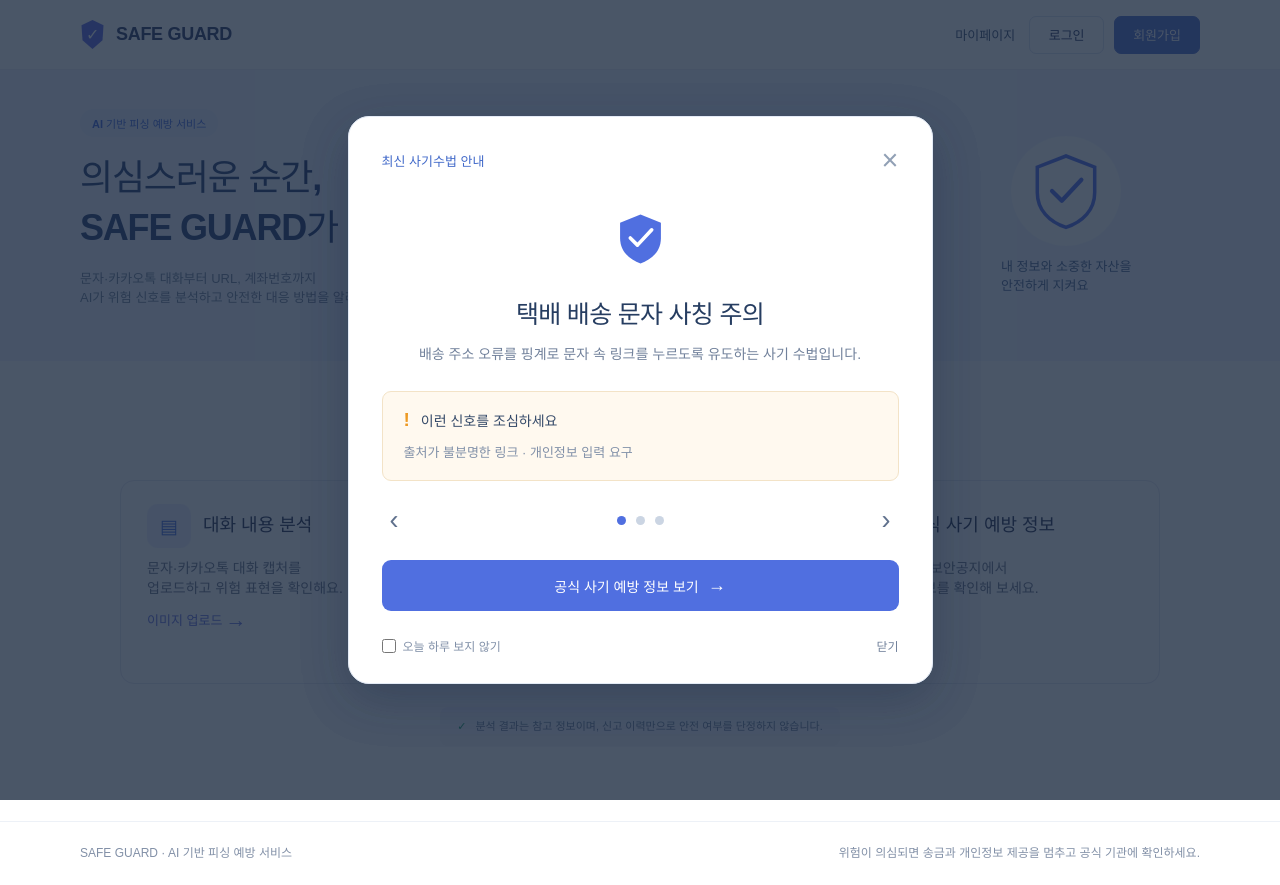
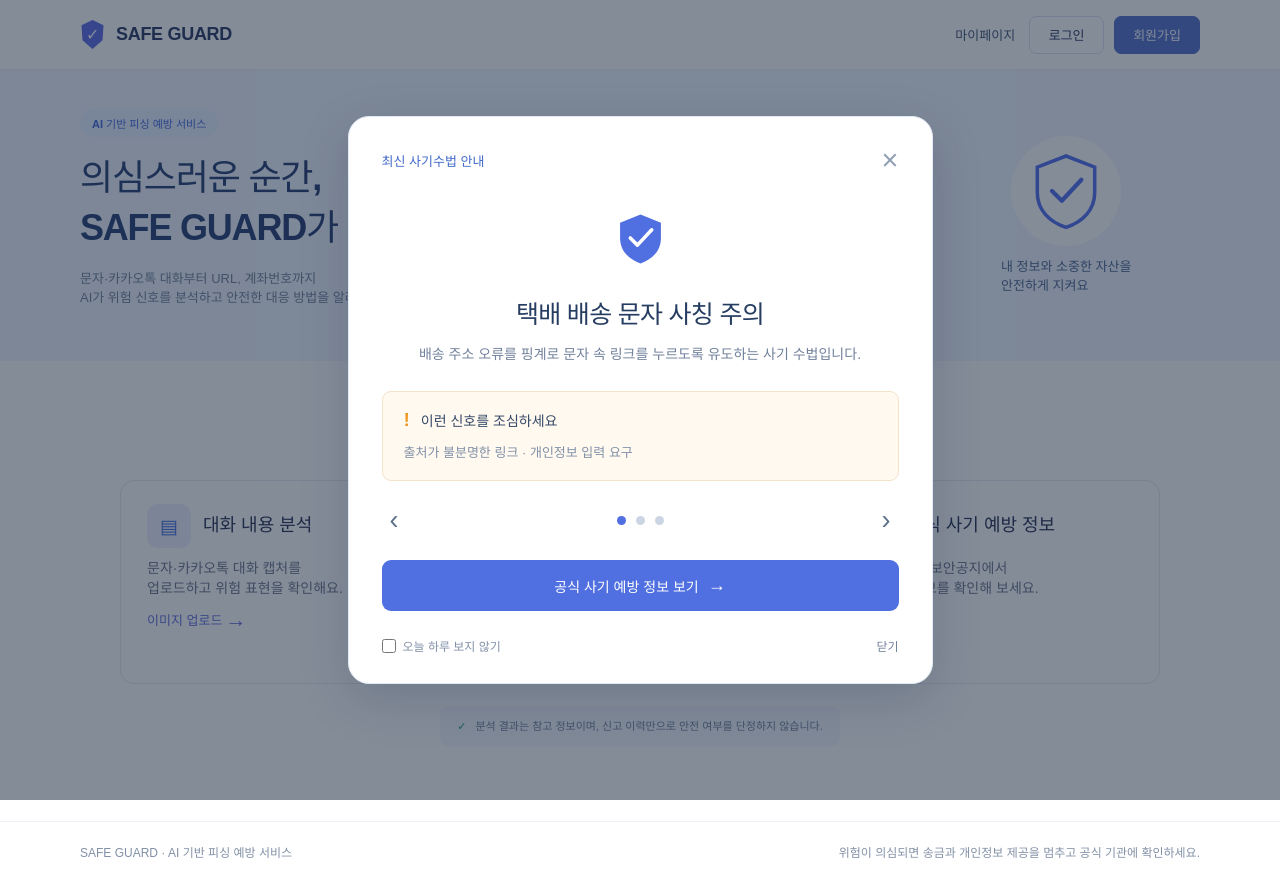
Before and after one commit to gukmiseung/haehae, a React (Vite) app: page / in a window 1280 px wide. Built offline with nearby package versions, Linux system fonts and the light colour scheme; no server answers.

Commit message:
Fix duplicate scam popup on home

```diff
--- a/src/pages/Home.jsx
+++ b/src/pages/Home.jsx
@@ -1,12 +1,9 @@
 
 import './Home.css'
-import ScamPopup from '../components/ScamPopup'
 
 function Home({ onNavigate }) {
   return (
     <main className="sg-home">
-      <ScamPopup onNavigate={onNavigate} />
-
       <section className="sg-home-hero">
         <div className="sg-home-container sg-home-hero-inner">
           <div className="sg-home-hero-text">
```
